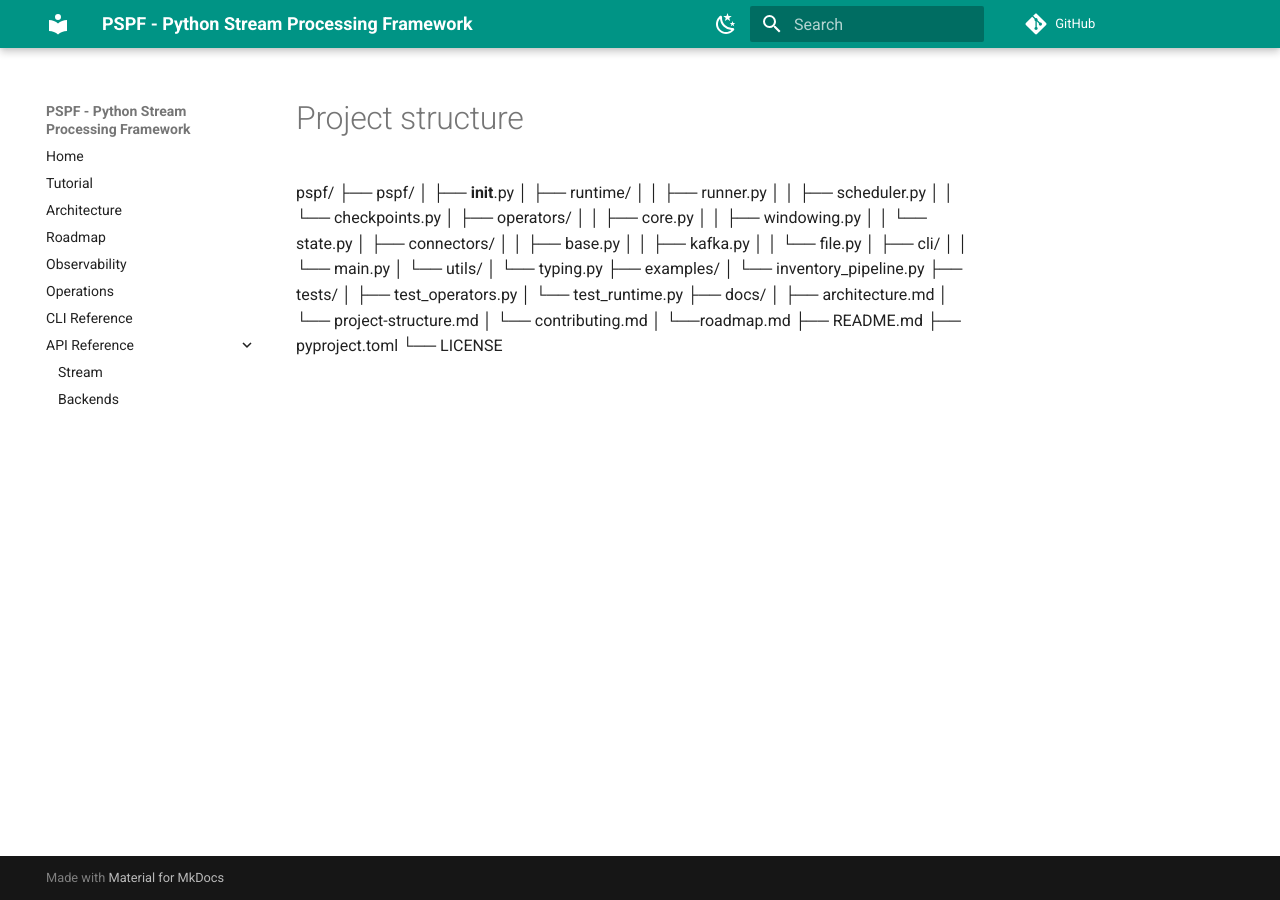
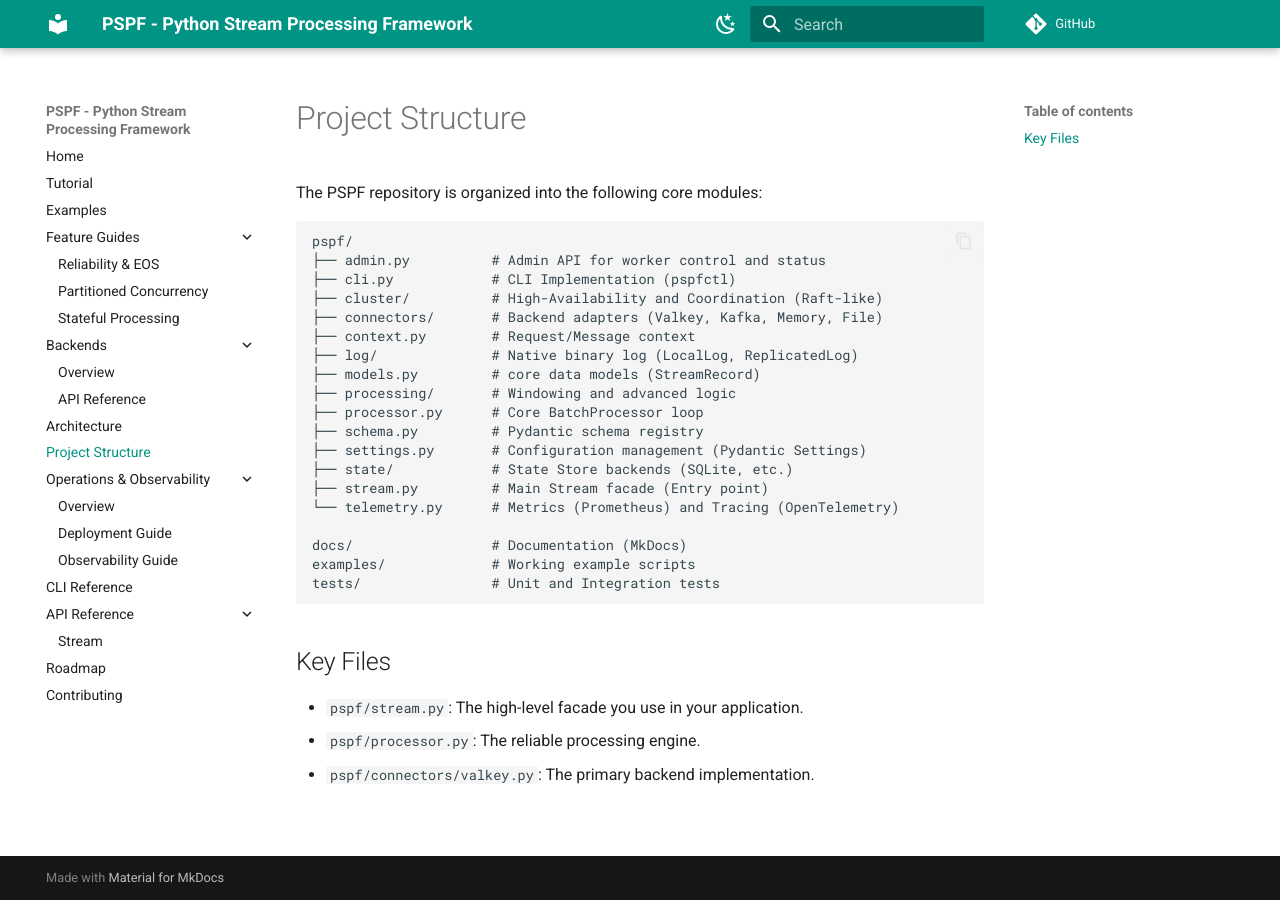
Before and after one commit to JosephMattHall/Python-Stream-Processing-Framework, an MkDocs documentation site: the page built from docs/project-structure.md, in a window 1280 px wide. Built offline with MkDocs 1.6.1 and Material for MkDocs 9.7.7, drawn with Linux system fonts in a browser that asks for light colours; comment, search, counter and statistics services are not loaded.

Commit message:
documentation changes, additions and fixes

````diff
--- a/docs/project-structure.md
+++ b/docs/project-structure.md
@@ -1,32 +1,30 @@
+# Project Structure
+
+The PSPF repository is organized into the following core modules:
+
+```text
 pspf/
-├── pspf/
-│   ├── __init__.py
-│   ├── runtime/
-│   │   ├── runner.py
-│   │   ├── scheduler.py
-│   │   └── checkpoints.py
-│   ├── operators/
-│   │   ├── core.py
-│   │   ├── windowing.py
-│   │   └── state.py
-│   ├── connectors/
-│   │   ├── base.py
-│   │   ├── kafka.py
-│   │   └── file.py
-│   ├── cli/
-│   │   └── main.py
-│   └── utils/
-│       └── typing.py
-├── examples/
-│   └── inventory_pipeline.py
-├── tests/
-│   ├── test_operators.py
-│   └── test_runtime.py
-├── docs/
-│   ├── architecture.md
-│   └── project-structure.md
-│   └── contributing.md
-│   └──roadmap.md
-├── README.md
-├── pyproject.toml
-└── LICENSE
+├── admin.py          # Admin API for worker control and status
+├── cli.py            # CLI Implementation (pspfctl)
+├── cluster/          # High-Availability and Coordination (Raft-like)
+├── connectors/       # Backend adapters (Valkey, Kafka, Memory, File)
+├── context.py        # Request/Message context
+├── log/              # Native binary log (LocalLog, ReplicatedLog)
+├── models.py         # core data models (StreamRecord)
+├── processing/       # Windowing and advanced logic
+├── processor.py      # Core BatchProcessor loop
+├── schema.py         # Pydantic schema registry
+├── settings.py       # Configuration management (Pydantic Settings)
+├── state/            # State Store backends (SQLite, etc.)
+├── stream.py         # Main Stream facade (Entry point)
+└── telemetry.py      # Metrics (Prometheus) and Tracing (OpenTelemetry)
+
+docs/                 # Documentation (MkDocs)
+examples/             # Working example scripts
+tests/                # Unit and Integration tests
+```
+
+## Key Files
+- `pspf/stream.py`: The high-level facade you use in your application.
+- `pspf/processor.py`: The reliable processing engine.
+- `pspf/connectors/valkey.py`: The primary backend implementation.
--- a/mkdocs.yml
+++ b/mkdocs.yml
@@ -36,11 +36,22 @@ plugins:
 nav:
   - Home: index.md
   - Tutorial: tutorial.md
+  - Examples: examples.md
+  - Feature Guides:
+      - Reliability & EOS: reliability.md
+      - Partitioned Concurrency: concurrency.md
+      - Stateful Processing: state.md
+  - Backends:
+      - Overview: backends-overview.md
+      - API Reference: api/backends.md
   - Architecture: architecture.md
-  - Roadmap: roadmap.md
-  - Observability: observability.md
-  - Operations: operations.md
+  - Project Structure: project-structure.md
+  - Operations & Observability:
+      - Overview: operations.md
+      - Deployment Guide: deployment.md
+      - Observability Guide: observability.md
   - CLI Reference: cli.md
   - API Reference:
       - Stream: api/stream.md
-      - Backends: api/backends.md
+  - Roadmap: roadmap.md
+  - Contributing: contributing.md
````
Also changed, not shown: README.md (+29 -33 lines), docs/api/backends.md (+29 -3 lines), docs/backends-overview.md (added, +27 -0 lines), docs/concurrency.md (added, +28 -0 lines), docs/examples.md (added, +28 -0 lines), docs/index.md (+12 -15 lines), docs/reliability.md (added, +33 -0 lines), docs/state.md (added, +43 -0 lines), docs/tutorial.md (+22 -49 lines), 2 other files.
